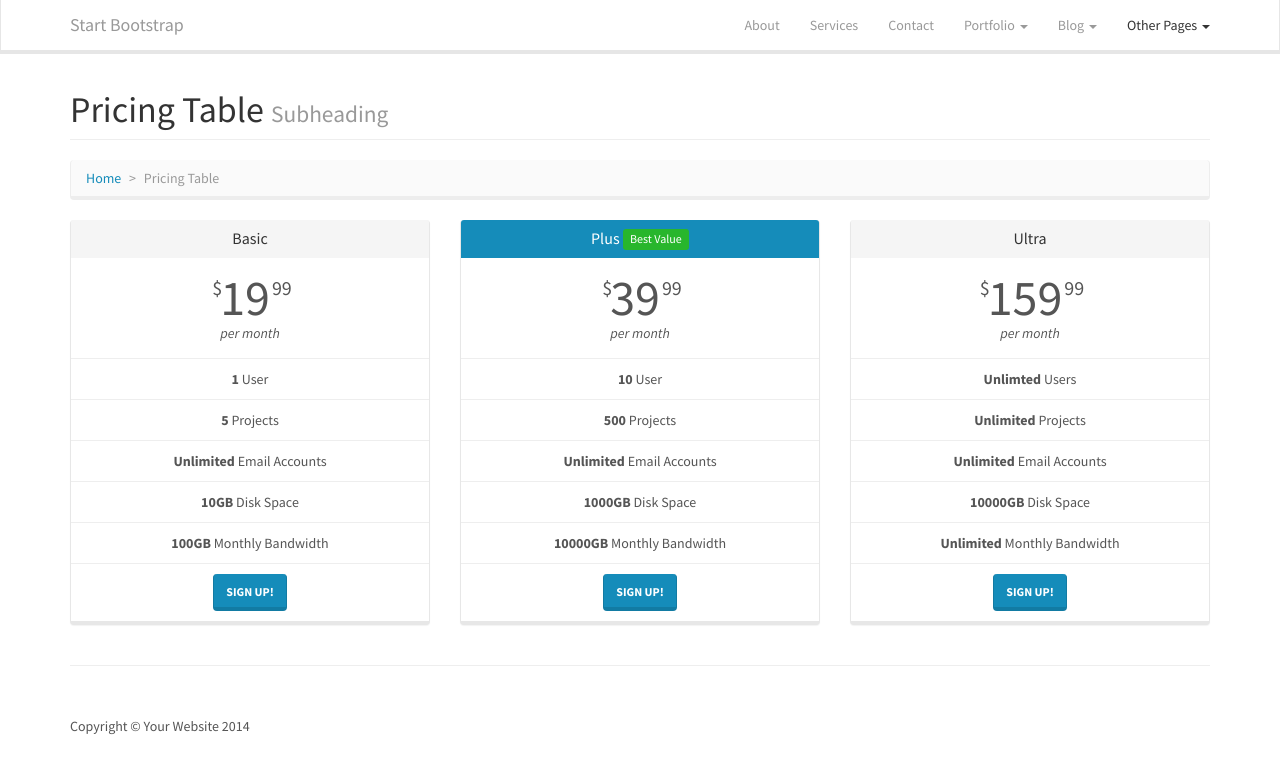
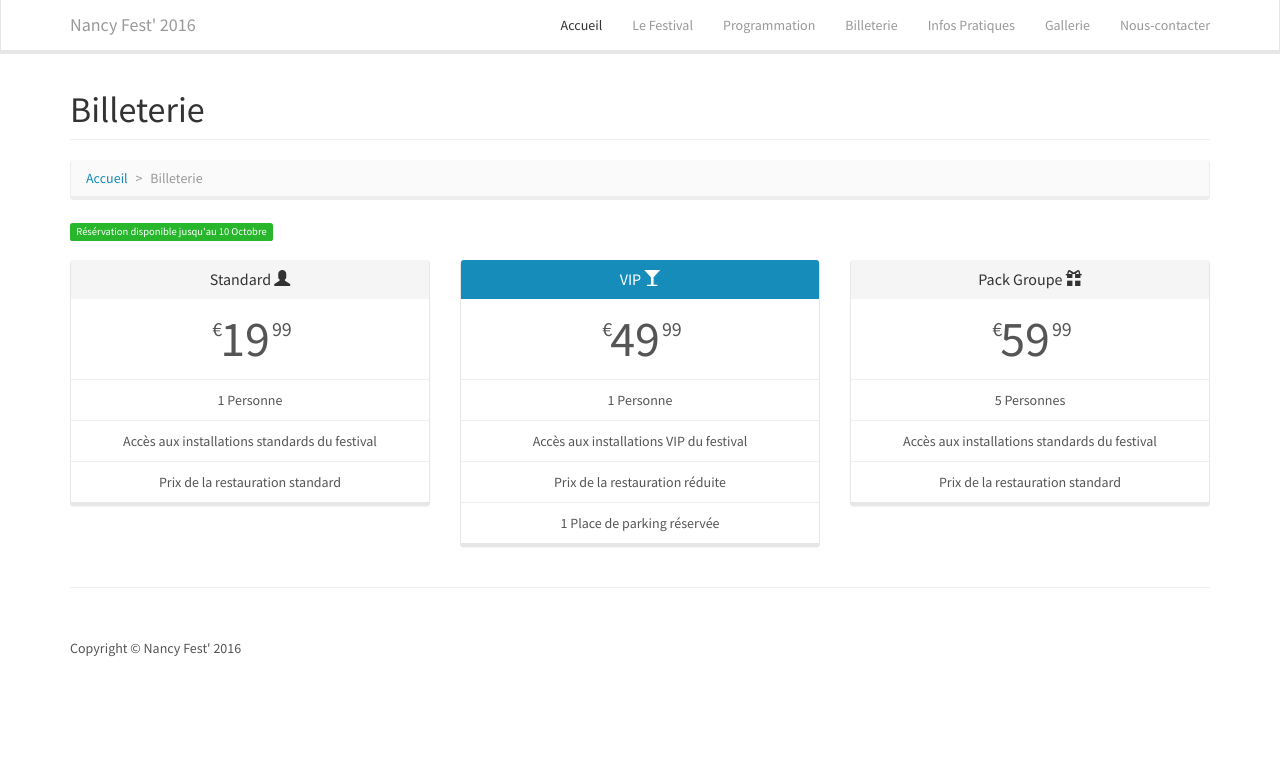
Before and after one commit to JordanMalot/TP2_ASRALL_BOTELLA_MALOT, a plain HTML site: page pages/billeterie.html in a window 1280 px wide. Drawn offline with Linux system fonts and the light colour scheme.

Commit message:
modif billeterie, contact et ajout parc.jpg

```diff
--- a/pages/billeterie.html
+++ b/pages/billeterie.html
@@ -1,5 +1,5 @@
 <!DOCTYPE html>
-<html lang="en">
+<html lang="fr">
 
 <head>
 
@@ -9,7 +9,7 @@
     <meta name="description" content="">
     <meta name="author" content="">
 
-    <title>Modern Business - Start Bootstrap Template</title>
+    <title>Nancy Fest' 2016</title>
 
     <!-- Bootstrap Core CSS -->
     <link href="../css/bootstrap.min.css" rel="stylesheet">
@@ -36,79 +36,37 @@
         <div class="container">
             <!-- Brand and toggle get grouped for better mobile display -->
             <div class="navbar-header">
-                <button type="button" class="navbar-toggle" data-toggle="collapse" data-target="#bs-example-navbar-collapse-1">
-                    <span class="sr-only">Toggle navigation</span>
+                <button type="button" class="navbar-toggle collapsed" data-toggle="collapse" data-target="#bs-example-navbar-collapse-1" aria-expanded="false">
+                    <span class="sr-only">Navigation</span>
                     <span class="icon-bar"></span>
                     <span class="icon-bar"></span>
                     <span class="icon-bar"></span>
                 </button>
-                <a class="navbar-brand" href="../index.html">Start Bootstrap</a>
+                <a class="navbar-brand" href="../index.html">Nancy Fest' 2016</a>
             </div>
             <!-- Collect the nav links, forms, and other content for toggling -->
             <div class="collapse navbar-collapse" id="bs-example-navbar-collapse-1">
                 <ul class="nav navbar-nav navbar-right">
-                    <li>
-                        <a href="../about.html">About</a>
+                    <li class="active">
+                        <a href="../index.html">Accueil</a>
                     </li>
                     <li>
-                        <a href="../services.html">Services</a>
+                        <a href="#">Le Festival</a>
                     </li>
                     <li>
-                        <a href="contact.html">Contact</a>
+                        <a href="programmation.html">Programmation</a>
                     </li>
-                    <li class="dropdown">
-                        <a href="#" class="dropdown-toggle" data-toggle="dropdown">Portfolio <b class="caret"></b></a>
-                        <ul class="dropdown-menu">
-                            <li>
-                                <a href="../portfolio-1-col.html">1 Column Portfolio</a>
-                            </li>
-                            <li>
-                                <a href="../portfolio-2-col.html">2 Column Portfolio</a>
-                            </li>
-                            <li>
-                                <a href="../portfolio-3-col.html">3 Column Portfolio</a>
-                            </li>
-                            <li>
-                                <a href="../portfolio-4-col.html">4 Column Portfolio</a>
-                            </li>
-                            <li>
-                                <a href="gallerie.html">Single Portfolio Item</a>
-                            </li>
-                        </ul>
+                    <li>
+                        <a href="billeterie.html">Billeterie</a>
                     </li>
-                    <li class="dropdown">
-                        <a href="#" class="dropdown-toggle" data-toggle="dropdown">Blog <b class="caret"></b></a>
-                        <ul class="dropdown-menu">
-                            <li>
-                                <a href="../blog-home-1.html">Blog Home 1</a>
-                            </li>
-                            <li>
-                                <a href="../blog-home-2.html">Blog Home 2</a>
-                            </li>
-                            <li>
-                                <a href="../blog-post.html">Blog Post</a>
-                            </li>
-                        </ul>
+                    <li>
+                        <a href="infos_pratiques.html">Infos Pratiques</a>
                     </li>
-                    <li class="dropdown active">
-                        <a href="#" class="dropdown-toggle" data-toggle="dropdown">Other Pages <b class="caret"></b></a>
-                        <ul class="dropdown-menu">
-                            <li>
-                                <a href="../full-width.html">Full Width Page</a>
-                            </li>
-                            <li>
-                                <a href="../sidebar.html">Sidebar Page</a>
-                            </li>
-                            <li>
-                                <a href="../faq.html">FAQ</a>
-                            </li>
-                            <li>
-                                <a href="404.html">404</a>
-                            </li>
-                            <li class="active">
-                                <a href="billeterie.html">Pricing Table</a>
-                            </li>
-                        </ul>
+                    <li>
+                        <a href="gallerie.html">Gallerie</a>
+                    </li>
+                    <li>
+                        <a href="contact.html">Nous-contacter</a>
                     </li>
                 </ul>
             </div>
@@ -123,77 +81,61 @@
         <!-- Page Heading/Breadcrumbs -->
         <div class="row">
             <div class="col-lg-12">
-                <h1 class="page-header">Pricing Table
-                    <small>Subheading</small>
-                </h1>
+                <h1 class="page-header">Billeterie</h1>
                 <ol class="breadcrumb">
-                    <li><a href="../index.html">Home</a>
+                    <li><a href="../index.html">Accueil</a>
                     </li>
-                    <li class="active">Pricing Table</li>
+                    <li class="active">Billeterie</li>
                 </ol>
             </div>
         </div>
         <!-- /.row -->
-
+        <span class="label label-success">Résérvation disponible jusqu'au 10 Octobre</span> <br> <br>
         <!-- Content Row -->
         <div class="row">
             <div class="col-md-4">
                 <div class="panel panel-default text-center">
                     <div class="panel-heading">
-                        <h3 class="panel-title">Basic</h3>
+                        <h3 class="panel-title">Standard <span class="glyphicon glyphicon-user" aria-hidden="true"></span></h3>
                     </div>
                     <div class="panel-body">
-                        <span class="price"><sup>$</sup>19<sup>99</sup></span>
-                        <span class="period">per month</span>
+                        <span class="price"><sup>€</sup>19<sup>99</sup></span>
                     </div>
                     <ul class="list-group">
-                        <li class="list-group-item"><strong>1</strong> User</li>
-                        <li class="list-group-item"><strong>5</strong> Projects</li>
-                        <li class="list-group-item"><strong>Unlimited</strong> Email Accounts</li>
-                        <li class="list-group-item"><strong>10GB</strong> Disk Space</li>
-                        <li class="list-group-item"><strong>100GB</strong> Monthly Bandwidth</li>
-                        <li class="list-group-item"><a href="#" class="btn btn-primary">Sign Up!</a>
-                        </li>
+                        <li class="list-group-item">1 Personne</li>
+                        <li class="list-group-item">Accès aux installations standards du festival</li>
+                        <li class="list-group-item">Prix de la restauration standard</li>
                     </ul>
                 </div>
             </div>
             <div class="col-md-4">
                 <div class="panel panel-primary text-center">
                     <div class="panel-heading">
-                        <h3 class="panel-title">Plus <span class="label label-success">Best Value</span></h3>
+                        <h3 class="panel-title">VIP <span class="glyphicon glyphicon-glass" aria-hidden="true"></span> </h3>
                     </div>
                     <div class="panel-body">
-                        <span class="price"><sup>$</sup>39<sup>99</sup></span>
-                        <span class="period">per month</span>
+                        <span class="price"><sup>€</sup>49<sup>99</sup></span>
                     </div>
                     <ul class="list-group">
-                        <li class="list-group-item"><strong>10</strong> User</li>
-                        <li class="list-group-item"><strong>500</strong> Projects</li>
-                        <li class="list-group-item"><strong>Unlimited</strong> Email Accounts</li>
-                        <li class="list-group-item"><strong>1000GB</strong> Disk Space</li>
-                        <li class="list-group-item"><strong>10000GB</strong> Monthly Bandwidth</li>
-                        <li class="list-group-item"><a href="#" class="btn btn-primary">Sign Up!</a>
-                        </li>
+                        <li class="list-group-item">1 Personne</li>
+                        <li class="list-group-item">Accès aux installations VIP du festival</li>
+                        <li class="list-group-item">Prix de la restauration réduite</li>
+						<li class="list-group-item">1 Place de parking réservée</li>
                     </ul>
                 </div>
             </div>
             <div class="col-md-4">
                 <div class="panel panel-default text-center">
                     <div class="panel-heading">
-                        <h3 class="panel-title">Ultra</h3>
+                        <h3 class="panel-title">Pack Groupe <span class="glyphicon glyphicon-gift" aria-hidden="true"></span></h3>
                     </div>
                     <div class="panel-body">
-                        <span class="price"><sup>$</sup>159<sup>99</sup></span>
-                        <span class="period">per month</span>
+                        <span class="price"><sup>€</sup>59<sup>99</sup></span>
                     </div>
                     <ul class="list-group">
-                        <li class="list-group-item"><strong>Unlimted</strong> Users</li>
-                        <li class="list-group-item"><strong>Unlimited</strong> Projects</li>
-                        <li class="list-group-item"><strong>Unlimited</strong> Email Accounts</li>
-                        <li class="list-group-item"><strong>10000GB</strong> Disk Space</li>
-                        <li class="list-group-item"><strong>Unlimited</strong> Monthly Bandwidth</li>
-                        <li class="list-group-item"><a href="#" class="btn btn-primary">Sign Up!</a>
-                        </li>
+                        <li class="list-group-item">5 Personnes</li>
+                        <li class="list-group-item">Accès aux installations standards du festival</li>
+                        <li class="list-group-item">Prix de la restauration standard</li>
                     </ul>
                 </div>
             </div>
@@ -206,7 +148,7 @@
         <footer>
             <div class="row">
                 <div class="col-lg-12">
-                    <p>Copyright &copy; Your Website 2014</p>
+                    <p>Copyright &copy; Nancy Fest' 2016</p>
                 </div>
             </div>
         </footer>
```
Also changed, not shown: pages/contact.html (+7 -9 lines), images/parc.JPG.
